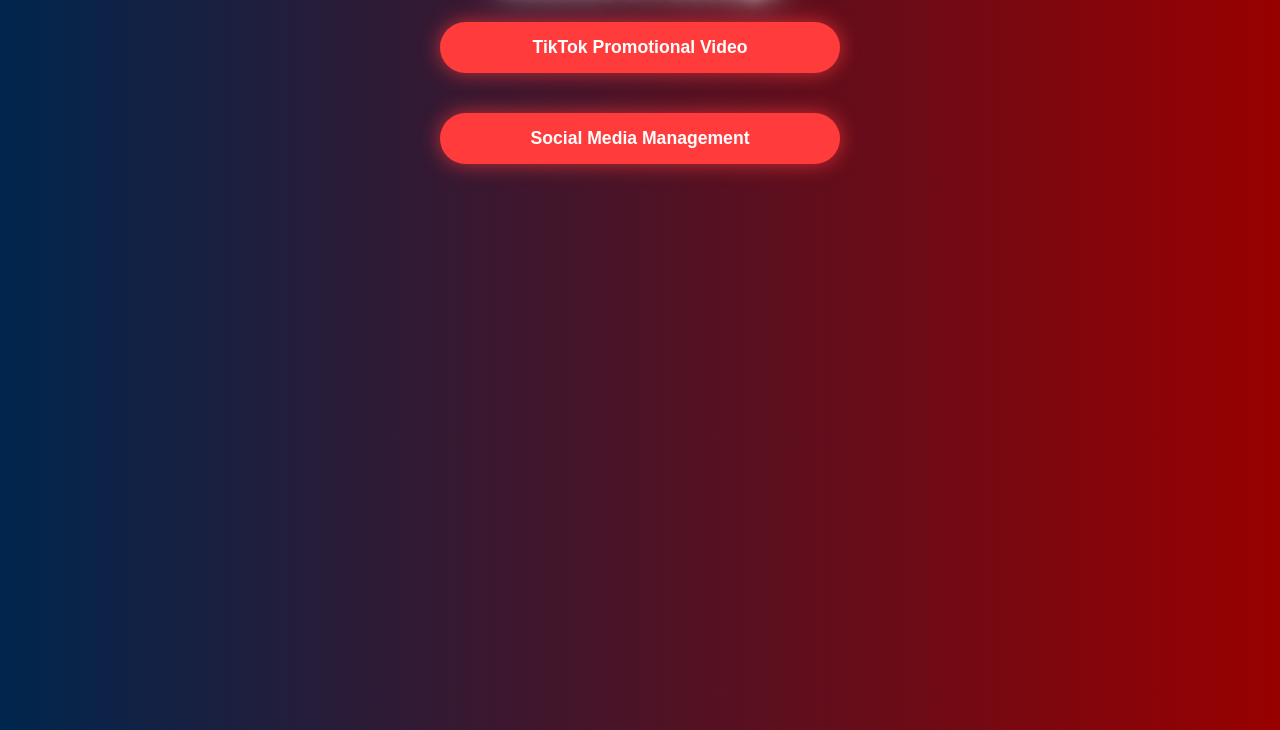
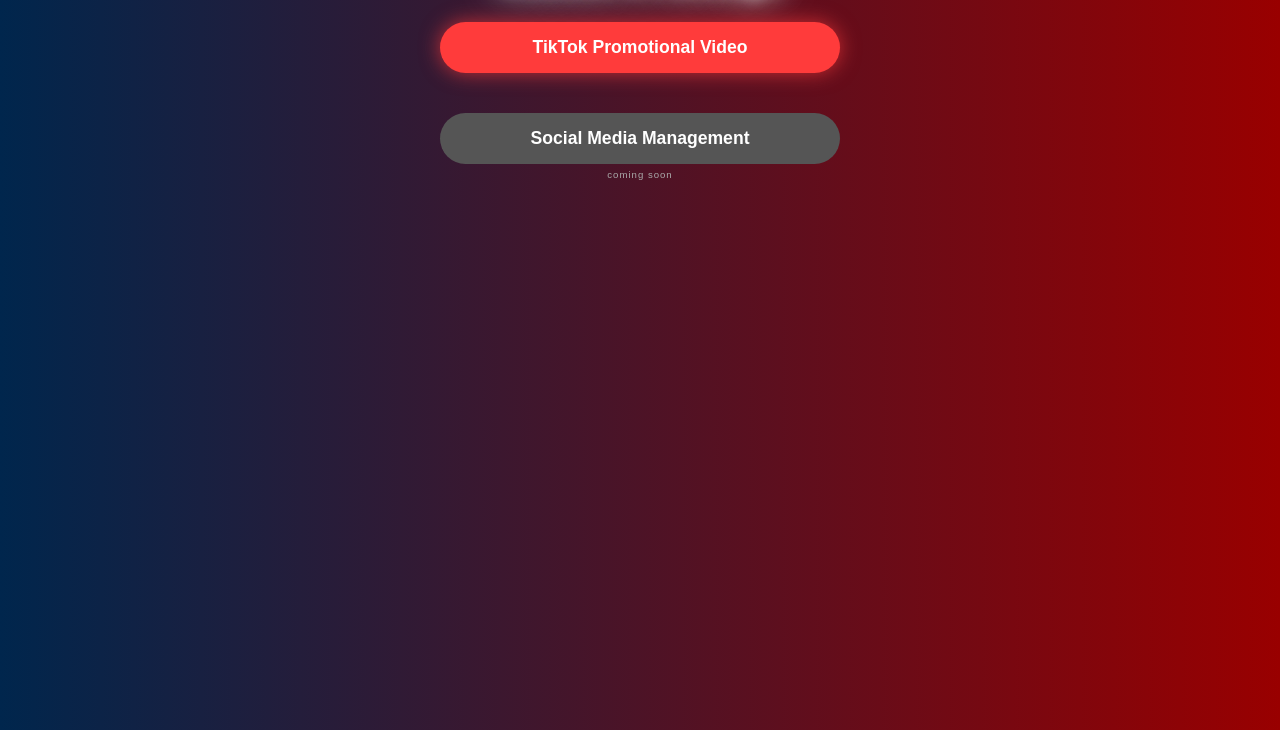
Before and after one commit to tiktok-ej/ej, a plain HTML site: page packages.html in a window 1280 px wide. Shown: the part 70-800 px from the top of the page. Drawn offline with Linux system fonts and the light colour scheme.

Commit message:
Update packages.html

```diff
--- a/packages.html
+++ b/packages.html
@@ -17,7 +17,12 @@
     padding:30px 20px;
   }
 
-  h1{text-align:center;margin-bottom:25px;font-size:2rem;text-shadow:0 0 15px #fff,0 0 30px #fff,0 0 45px #fff;}
+  h1{
+    text-align:center;
+    margin-bottom:25px;
+    font-size:2rem;
+    text-shadow:0 0 15px #fff,0 0 30px #fff,0 0 45px #fff;
+  }
 
   .package-buttons{
     display:flex;
@@ -28,30 +33,54 @@
     margin-bottom:30px;
   }
 
-  .package-buttons button{
+  .package{
     display:flex;
+    flex-direction:column;
     align-items:center;
-    justify-content:center;
+    gap:5px;
+  }
+
+  .package button{
+    width:100%;
     padding:15px;
     font-size:1.1rem;
     font-weight:bold;
     border:none;
     border-radius:30px;
-    background:#ff3b3b;
     color:#fff;
-    box-shadow:0 0 20px rgba(255,59,59,0.7);
     cursor:pointer;
     transition: all 0.3s ease;
   }
 
-  .package-buttons button:hover{
+  /* Active button */
+  .active{
+    background:#ff3b3b;
+    box-shadow:0 0 20px rgba(255,59,59,0.7);
+  }
+
+  .active:hover{
     transform:scale(1.05);
     box-shadow:0 0 30px rgba(255,59,59,1);
   }
 
+  /* Disabled button */
+  .disabled{
+    background:#555;
+    color:#ccc;
+    cursor:default;
+    box-shadow:none;
+  }
+
+  .coming{
+    font-size:0.6rem;
+    font-weight:300;
+    letter-spacing:1px;
+    color:#aaa;
+  }
+
   @media(max-width:400px){
     h1{font-size:1.5rem;}
-    .package-buttons button{font-size:1rem;padding:20px 10px;}
+    .package button{font-size:1rem;padding:20px 10px;}
   }
 </style>
 </head>
@@ -60,20 +89,23 @@
 <h1>Choose a Package</h1>
 
 <div class="package-buttons">
-  <button id="tiktokBtn">TikTok Promotional Video</button>
-  <button id="socialBtn">Social Media Management</button>
+
+  <div class="package">
+    <button id="tiktokBtn" class="active">TikTok Promotional Video</button>
+  </div>
+
+  <div class="package">
+    <button class="disabled">Social Media Management</button>
+    <div class="coming">coming soon</div>
+  </div>
+
 </div>
 
 <script>
   const tiktokBtn = document.getElementById('tiktokBtn');
-  const socialBtn = document.getElementById('socialBtn');
 
   tiktokBtn.addEventListener('click', ()=>{
     window.location.href = "tiktok-promo-details.html";
-  });
-
-  socialBtn.addEventListener('click', ()=>{
-    window.location.href = "social-media-management.html";
   });
 </script>
 
```
